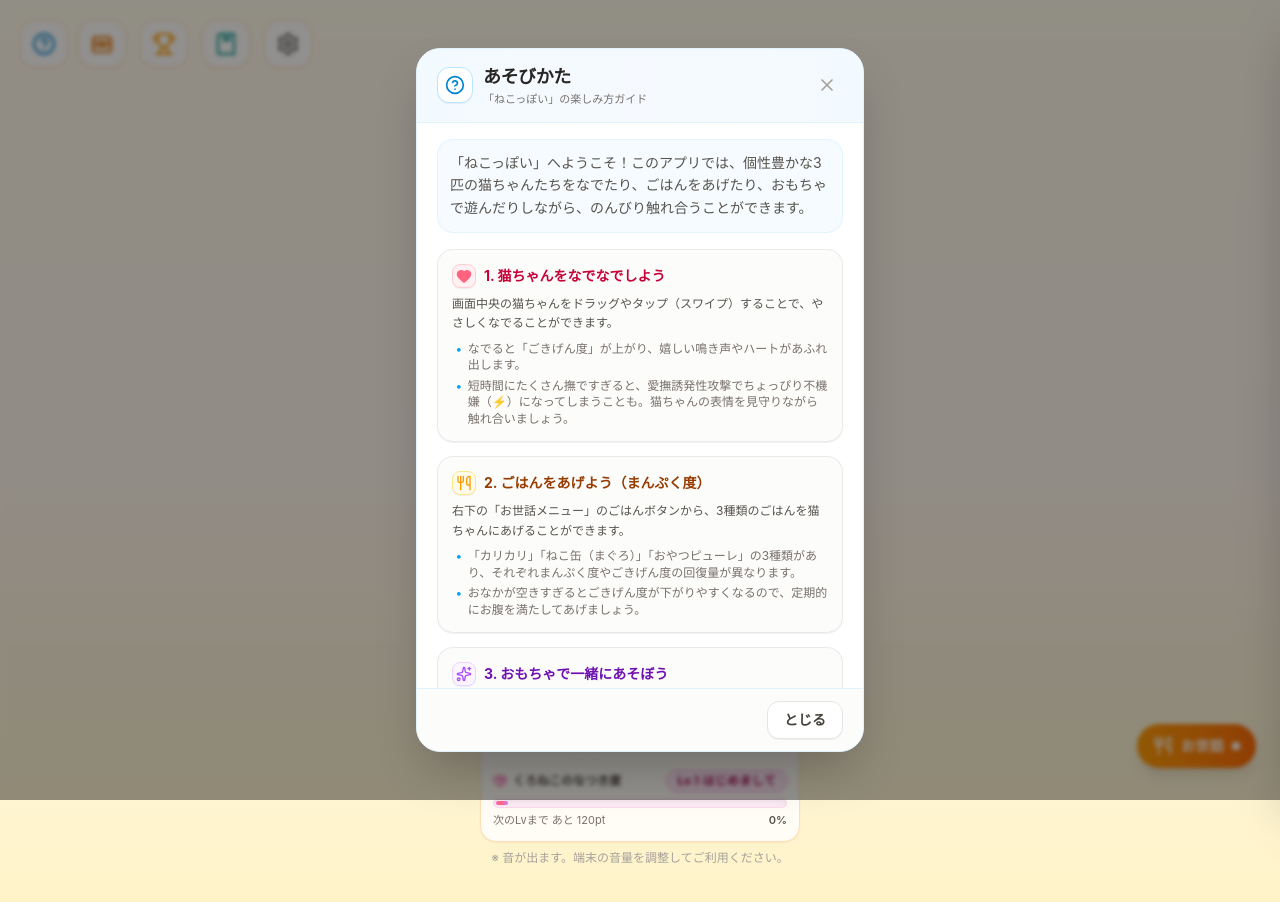
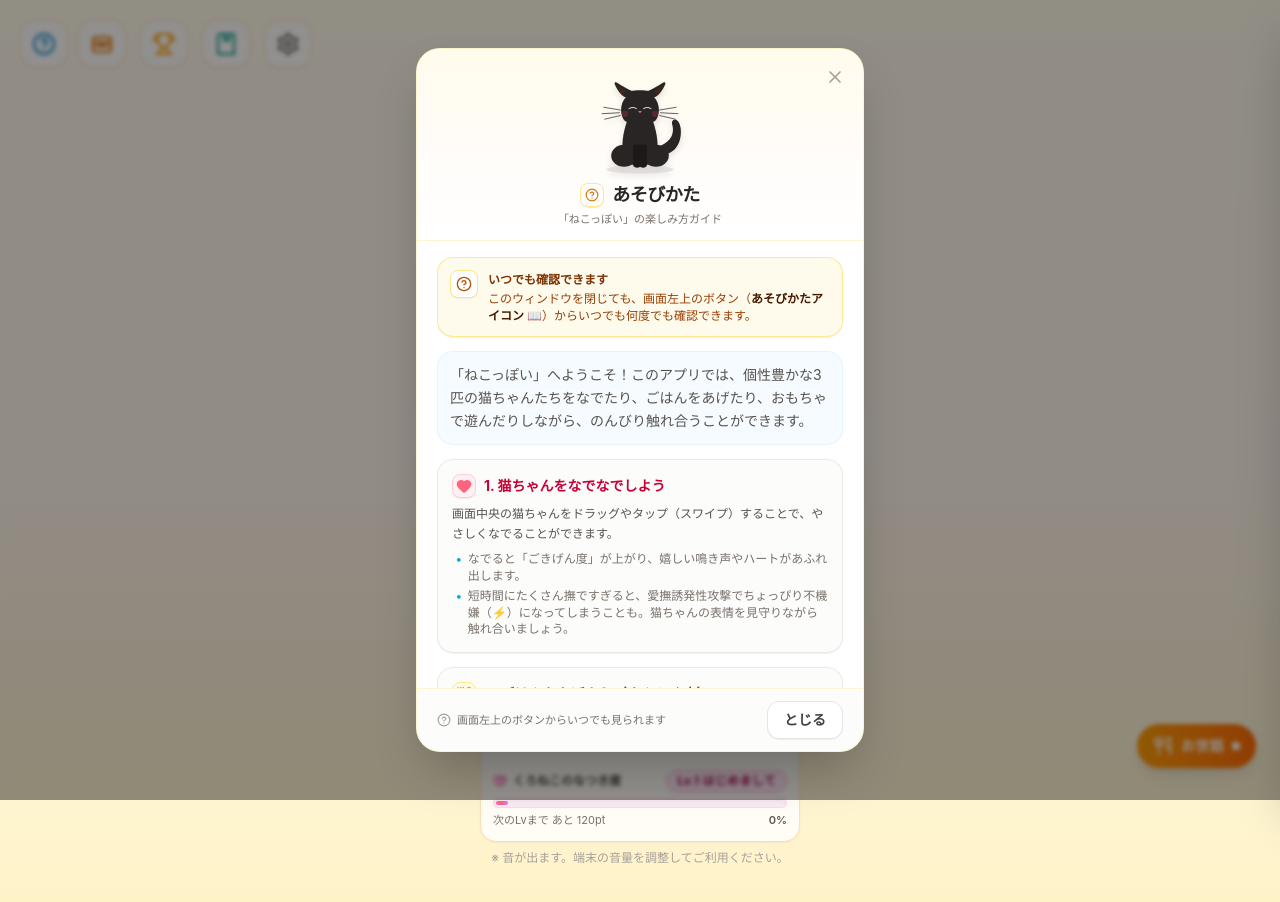
Before and after one commit to chyu25501-sudo/cat-room, a React (Vite) app: page / in a window 1280 px wide. Shown: the top 902 px of the page. Built offline with nearby package versions, Linux system fonts and the light colour scheme.

Commit message:
feat: あそびかたウィンドウの最上部に黒猫SVGを描画し、画面左上ボタンからいつでも確認できる旨を明記

```diff
--- a/src/components/cats/BlackCat.tsx
+++ b/src/components/cats/BlackCat.tsx
@@ -4,11 +4,15 @@ import { CatMoodLevel } from '../../types/mood.ts';
 export interface CatShapeProps {
   isReacting?: boolean;
   moodLevel?: CatMoodLevel;
+  className?: string;
+  testId?: string;
 }
 
 export const BlackCat: React.FC<CatShapeProps> = ({
   isReacting = false,
   moodLevel = 'normal',
+  className,
+  testId = 'black-cat-svg',
 }) => {
   const isEcstatic = moodLevel === 'ecstatic';
   const isHappy = moodLevel === 'happy';
@@ -17,9 +21,12 @@ export const BlackCat: React.FC<CatShapeProps> = ({
   return (
     <svg
       viewBox="0 0 210 240"
-      className="w-56 h-64 sm:w-64 sm:h-72 drop-shadow-xl transition-all duration-300"
+      className={
+        className ??
+        'w-56 h-64 sm:w-64 sm:h-72 drop-shadow-xl transition-all duration-300'
+      }
       aria-hidden="true"
-      data-testid="black-cat-svg"
+      data-testid={testId}
     >
       {/* 地面の影 */}
       <ellipse
--- a/src/components/guide/HowToPlayModal.tsx
+++ b/src/components/guide/HowToPlayModal.tsx
@@ -1,6 +1,7 @@
 import React, { useEffect } from 'react';
 import { X, Heart, Utensils, Sparkles, Trophy, BookOpen, Settings, Smile } from 'lucide-react';
 import { HowToPlayIcon } from './HowToPlayButton.tsx';
+import { BlackCat } from '../cats/BlackCat.tsx';
 
 export interface HowToPlayModalProps {
   /** モーダルが開いているかどうか */
@@ -146,40 +147,66 @@ export const HowToPlayModal: React.FC<HowToPlayModalProps> = ({
       />
 
       {/* モーダル本体カード */}
-      <div className="relative z-10 w-full max-w-sm sm:max-w-md bg-white rounded-3xl shadow-2xl border border-sky-100 overflow-hidden flex flex-col max-h-[88vh]">
-        {/* モーダルヘッダー */}
-        <div className="px-5 py-3.5 border-b border-sky-100 flex items-center justify-between bg-gradient-to-r from-sky-50/80 via-blue-50/60 to-sky-50/80">
-          <div className="flex items-center gap-2.5 min-w-0">
-            <div className="w-9 h-9 rounded-xl bg-white shadow-2xs border border-sky-200 flex items-center justify-center text-sky-600 shrink-0">
-              <HowToPlayIcon className="w-5 h-5" />
-            </div>
-            <div>
-              <h2
-                id="how-to-play-modal-title"
-                className="text-base sm:text-lg font-bold text-stone-800 tracking-tight"
-              >
-                あそびかた
-              </h2>
-              <p className="text-[11px] text-stone-500">
-                「ねこっぽい」の楽しみ方ガイド
-              </p>
-            </div>
-          </div>
-
+      <div className="relative z-10 w-full max-w-sm sm:max-w-md bg-white rounded-3xl shadow-2xl border border-amber-100/90 overflow-hidden flex flex-col max-h-[88vh]">
+        {/* モーダル最上部：黒猫イラストバナー＆ヘッダー */}
+        <div className="pt-4 pb-3 px-5 border-b border-amber-100/80 bg-gradient-to-b from-amber-50/90 via-orange-50/40 to-white flex flex-col items-center justify-center relative shrink-0">
           {/* 閉じるボタン */}
           <button
             type="button"
             onClick={onClose}
             aria-label="あそびかたを閉じる"
             data-testid="how-to-play-modal-close-button"
-            className="w-8 h-8 rounded-full flex items-center justify-center text-stone-400 hover:text-stone-600 hover:bg-stone-100 transition-colors cursor-pointer focus:outline-hidden focus-visible:ring-2 focus-visible:ring-sky-400"
+            className="absolute top-3 right-3 w-8 h-8 rounded-full flex items-center justify-center text-stone-400 hover:text-stone-600 hover:bg-stone-100 transition-colors cursor-pointer focus:outline-hidden focus-visible:ring-2 focus-visible:ring-amber-400 z-10"
           >
             <X className="w-5 h-5" />
           </button>
+
+          {/* ウィンドウ最上部の黒猫SVGイラスト */}
+          <div
+            data-testid="how-to-play-cat-banner"
+            className="w-20 h-24 sm:w-24 sm:h-28 flex items-center justify-center mb-1 drop-shadow-md select-none"
+          >
+            <BlackCat
+              moodLevel="happy"
+              className="w-full h-full"
+              testId="how-to-play-black-cat-svg"
+            />
+          </div>
+
+          <div className="flex items-center gap-2">
+            <div className="w-6 h-6 rounded-lg bg-white shadow-2xs border border-amber-200 flex items-center justify-center text-amber-600 shrink-0">
+              <HowToPlayIcon className="w-3.5 h-3.5" />
+            </div>
+            <h2
+              id="how-to-play-modal-title"
+              className="text-base sm:text-lg font-bold text-stone-800 tracking-tight"
+            >
+              あそびかた
+            </h2>
+          </div>
+          <p className="text-[11px] text-stone-500 mt-0.5">
+            「ねこっぽい」の楽しみ方ガイド
+          </p>
         </div>
 
         {/* スクロールコンテンツエリア */}
-        <div className="overflow-y-auto px-5 py-4 space-y-4">
+        <div className="overflow-y-auto px-5 py-4 space-y-3.5">
+          {/* 画面左上のボタンからいつでも確認できることの明記バナー */}
+          <div
+            data-testid="how-to-play-reopen-notice"
+            className="bg-amber-50/90 border border-amber-200/90 rounded-2xl p-3 flex items-start gap-2.5 text-xs text-amber-950 leading-relaxed shadow-2xs"
+          >
+            <div className="w-7 h-7 rounded-lg bg-white border border-amber-200 shadow-2xs text-amber-700 flex items-center justify-center shrink-0">
+              <HowToPlayIcon className="w-4 h-4" />
+            </div>
+            <div className="flex-1">
+              <p className="font-bold text-amber-900 mb-0.5">いつでも確認できます</p>
+              <p className="text-[11px] sm:text-xs text-amber-800 leading-snug">
+                このウィンドウを閉じても、画面左上のボタン（<span className="font-semibold text-amber-950">あそびかたアイコン 📖</span>）からいつでも何度でも確認できます。
+              </p>
+            </div>
+          </div>
+
           <p className="text-xs sm:text-sm text-stone-600 leading-relaxed bg-sky-50/60 p-3 rounded-2xl border border-sky-100/80">
             「ねこっぽい」へようこそ！このアプリでは、個性豊かな3匹の猫ちゃんたちをなでたり、ごはんをあげたり、おもちゃで遊んだりしながら、のんびり触れ合うことができます。
           </p>
@@ -221,11 +248,15 @@ export const HowToPlayModal: React.FC<HowToPlayModalProps> = ({
         </div>
 
         {/* モーダルフッター */}
-        <div className="px-5 py-3 border-t border-sky-100 bg-stone-50/60 flex items-center justify-end">
+        <div className="px-5 py-3 border-t border-amber-100/80 bg-stone-50/60 flex items-center justify-between gap-2">
+          <p className="text-[11px] text-stone-500 flex items-center gap-1.5 min-w-0">
+            <HowToPlayIcon className="w-3.5 h-3.5 text-stone-400 shrink-0" />
+            <span className="truncate">画面左上のボタンからいつでも見られます</span>
+          </p>
           <button
             type="button"
             onClick={onClose}
-            className="px-4 py-2 text-xs sm:text-sm font-semibold text-stone-700 bg-white border border-stone-200 rounded-xl hover:bg-stone-50 hover:border-stone-300 transition-colors shadow-2xs cursor-pointer focus:outline-hidden focus-visible:ring-2 focus-visible:ring-sky-400"
+            className="px-4 py-2 text-xs sm:text-sm font-semibold text-stone-700 bg-white border border-stone-200 rounded-xl hover:bg-stone-50 hover:border-stone-300 transition-colors shadow-2xs cursor-pointer focus:outline-hidden focus-visible:ring-2 focus-visible:ring-amber-400 shrink-0"
           >
             とじる
           </button>
```
Also changed, not shown: 1 other file (tests, documents, lock files or other folders).
